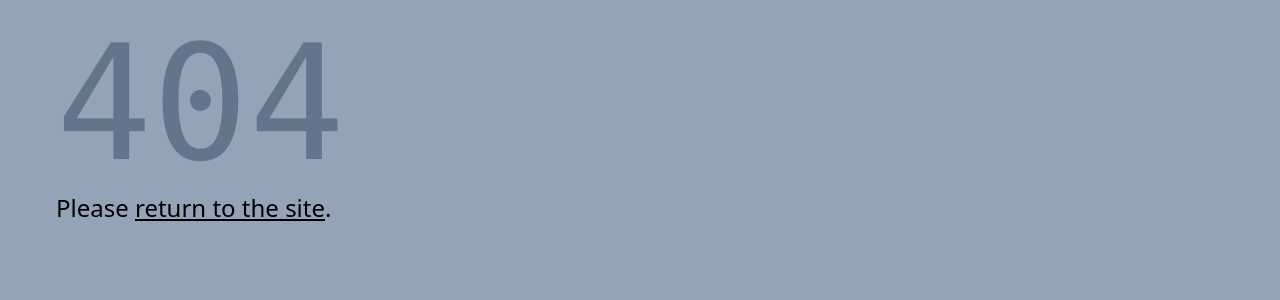
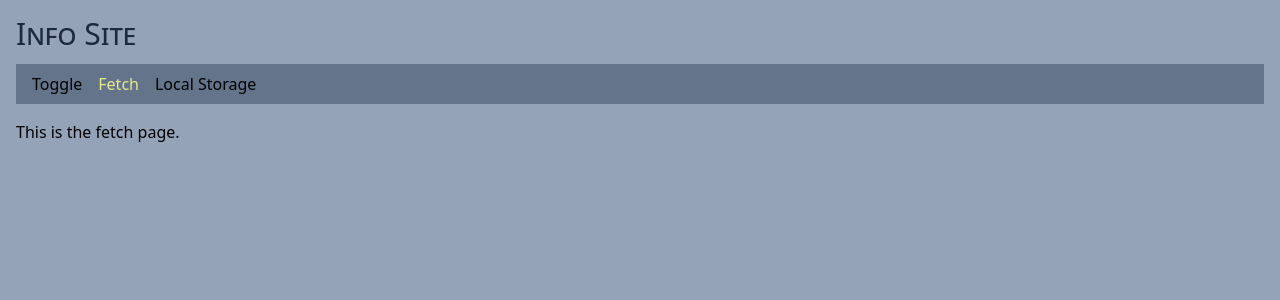
Before and after one commit to edwardtanguay/et893-custom-hooks-basics, a React (Vite) app: page /fetch in a window 1280 px wide. Before the commit this address had no page. Shown: the top 300 px of the page. Built offline with nearby package versions, Linux system fonts and the light colour scheme.

Commit message:
new page names

```diff
--- /dev/null
+++ b/src/AppRouter.tsx
@@ -0,0 +1,32 @@
+import { createBrowserRouter, Navigate } from "react-router-dom";
+import App from "./App";
+import { Page404 } from "./pages/Page404";
+import { PageFetch } from "./pages/PageFetch";
+import { PageLocalStorage } from "./pages/PageLocalStorage";
+import { PageToggle } from "./pages/PageToggle";
+
+export const router = createBrowserRouter([
+	{
+		path: "/",
+		errorElement: <Page404 />,
+		element: <App />,
+		children: [
+			{
+				path: "/toggle",
+				element: <PageToggle />,
+			},
+			{
+				path: "/fetch",
+				element: <PageFetch />,
+			},
+			{
+				path: "/localstorage",
+				element: <PageLocalStorage />,
+			},
+			{
+				path: "/",
+				element: <Navigate to="/toggle" replace />,
+			},
+		],
+	},
+]);
--- a/src/components/Nav.tsx
+++ b/src/components/Nav.tsx
@@ -3,9 +3,9 @@ import { NavLink } from "react-router-dom";
 export const Nav = () => {
 	return <nav>
 		<ul className="flex gap-4 bg-slate-500 px-4 py-2 content">
-			<li><NavLink to="/welcome">Welcome</NavLink></li>
-			<li><NavLink to="/info">Info</NavLink></li>
-			<li><NavLink to="/about">About</NavLink></li>
+			<li><NavLink to="/toggle">Toggle</NavLink></li>
+			<li><NavLink to="/fetch">Fetch</NavLink></li>
+			<li><NavLink to="/localstorage">Local Storage</NavLink></li>
 		</ul>
 	</nav>;
 };
--- a/src/main.tsx
+++ b/src/main.tsx
@@ -1,37 +1,8 @@
 import ReactDOM from "react-dom/client";
-import App from "./App.tsx";
-import { createBrowserRouter, Navigate, RouterProvider } from "react-router-dom";
+import { RouterProvider } from "react-router-dom";
 import "./index.scss";
-import { PageWelcome } from "./pages/PageWelcome.tsx";
-import { PageInfo } from "./pages/PageInfo.tsx";
-import { PageAbout } from "./pages/PageAbout.tsx";
-import { Page404 } from "./pages/Page404.tsx";
+import { router } from "./AppRouter";
 
-const router = createBrowserRouter([
-	{
-		path: "/",
-		errorElement: <Page404 />,
-		element: <App />,
-		children: [
-			{
-				path: "/welcome",
-				element: <PageWelcome />,
-			},
-			{
-				path: "info",
-				element: <PageInfo />,
-			},
-			{
-				path: "about",
-				element: <PageAbout />,
-			},
-			{
-				path: "/",
-				element: <Navigate to="/welcome" replace />,
-			},
-		],
-	},
-]);
 
 ReactDOM.createRoot(document.getElementById("root")!).render(
 	<RouterProvider router={router} />
--- a/src/pages/PageAbout.tsx
+++ /dev/null
@@ -1,5 +0,0 @@
-export const PageAbout = () => {
-	return (
-		<p>This is the about page.</p>
-	)
-}
--- /dev/null
+++ b/src/pages/PageFetch.tsx
@@ -0,0 +1,5 @@
+export const PageFetch = () => {
+	return (
+		<p>This is the fetch page.</p>
+	)
+}
--- a/src/pages/PageInfo.tsx
+++ /dev/null
@@ -1,5 +0,0 @@
-export const PageInfo = () => {
-	return (
-		<p>This is the info page.</p>
-	)
-}
--- /dev/null
+++ b/src/pages/PageLocalStorage.tsx
@@ -0,0 +1,5 @@
+export const PageLocalStorage = () => {
+	return (
+		<p>This is the local storage page.</p>
+	)
+}
--- /dev/null
+++ b/src/pages/PageToggle.tsx
@@ -0,0 +1,5 @@
+export const PageToggle = () => {
+	return (
+		<p>This is the toggle page.</p>
+	)
+}
--- a/src/pages/PageWelcome.tsx
+++ /dev/null
@@ -1,5 +0,0 @@
-export const PageWelcome = () => {
-	return (
-		<p>This is the welcome page.</p>
-	)
-}
```
